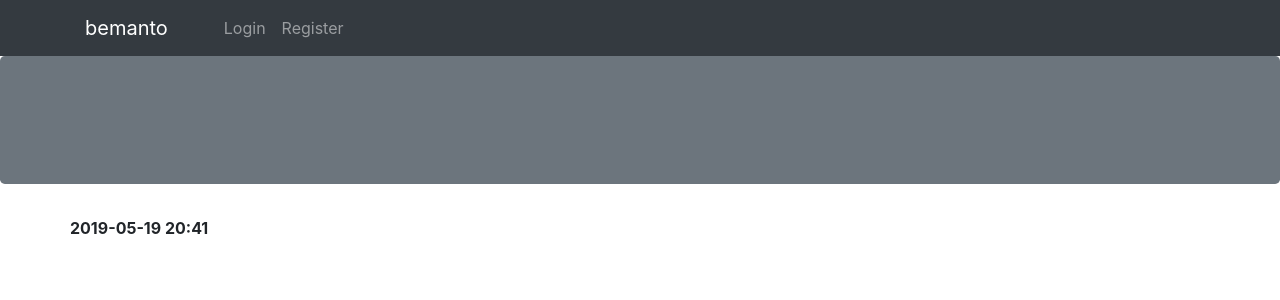
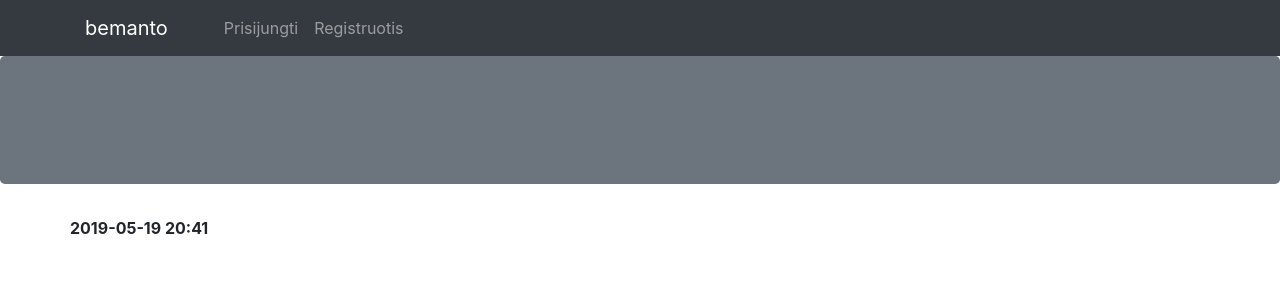
Before and after one commit to MykolasVitkus/bemanto, a Symfony app: template templates/events/view.html.twig in a window 1280 px wide. Shown: the top 300 px of the page. Run offline with Twig, Linux system fonts and the light colour scheme; the template is opened without the code that fills it, so the values that code supplies are empty; some libraries are stand-ins or nearby versions.

Commit message:
Translated navigation bar text to lithuanian

```diff
--- a/templates/base.html.twig
+++ b/templates/base.html.twig
@@ -24,9 +24,9 @@
 
                 <div class="collapse navbar-collapse" id="navbarResponsive">
                     <ul class="navbar-nav mr-auto">
-                        {% if is_granted('ROLE_USER') %}<li class="nav-item"> <a class="nav-link" href={{ path('event') }}>Events</a> </li>{% endif %}
-                        {% if not is_granted('ROLE_USER') %}<li class="nav-item"> <a class="nav-link" href={{ path('app_login') }}>Login</a> </li>{% endif %}
-                        {% if not is_granted('ROLE_USER') %}<li class="nav-item"> <a class="nav-link" href={{ path('app_register') }}>Register</a> </li>{% endif %}
+                        {% if is_granted('ROLE_USER') %}<li class="nav-item"> <a class="nav-link" href={{ path('event') }}>Renginiai</a> </li>{% endif %}
+                        {% if not is_granted('ROLE_USER') %}<li class="nav-item"> <a class="nav-link" href={{ path('app_login') }}>Prisijungti</a> </li>{% endif %}
+                        {% if not is_granted('ROLE_USER') %}<li class="nav-item"> <a class="nav-link" href={{ path('app_register') }}>Registruotis</a> </li>{% endif %}
                     </ul>
 
                     {% if is_granted('ROLE_USER') %}
@@ -37,14 +37,15 @@
                                 </a>
                                 <div class="dropdown-menu mt-2" style="border-radius: 0 0 .25rem .25rem;" aria-labelledby="navBarProfileDropdown">
                                     <a class="dropdown-item" href={{ path('app_userProfile', { 'userName': app.user.username }) }}><i class="fas fa-user-circle mr-2"></i> Profile</a>
-                                    <a class="dropdown-item" href="#"><i class="fas fa-plus-circle mr-2"></i> Followed categories</a>
-                                    <a class="dropdown-item" href={{ path('app_userSettings') }}><i class="fas fa-tools mr-2"></i> Settings</a>
+                                    <a class="dropdown-item" href="#"><i class="fas fa-plus-circle mr-2"></i> Sekamos kategorijos</a>
+                                    <a class="dropdown-item" href={{ path('app_userSettings') }}><i class="fas fa-tools mr-2"></i> Nustatymai</a>
                                     {% if is_granted('ROLE_ADMIN') %}
                                         <div class="dropdown-divider"></div>
-                                        <a class="dropdown-item" href="#"><i class="fas fa-solar-panel mr-2"></i> Admin CP</a>
+                                        <a class="dropdown-item" href="{{ path('user_deletion') }}"><i class="fas fa-users mr-2"></i> Vartotojai</a>
+                                        <a class="dropdown-item" href="{{ path('categories') }}"><i class="fas fa-tags mr-2"></i> Kategorijos</a>
                                     {% endif %}
                                     <div class="dropdown-divider"></div>
-                                    <a class="dropdown-item" href={{ path('logout') }}><i class="fas fa-sign-out-alt mr-2"></i> Logout</a>
+                                    <a class="dropdown-item" href={{ path('logout') }}><i class="fas fa-sign-out-alt mr-2"></i> Atsijungti</a>
                             </li>
                         </ul>
                     {% endif %}
```
